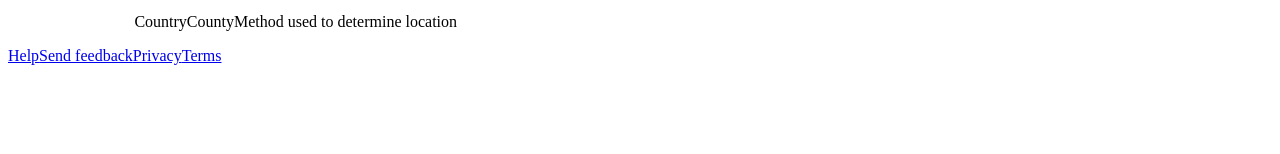
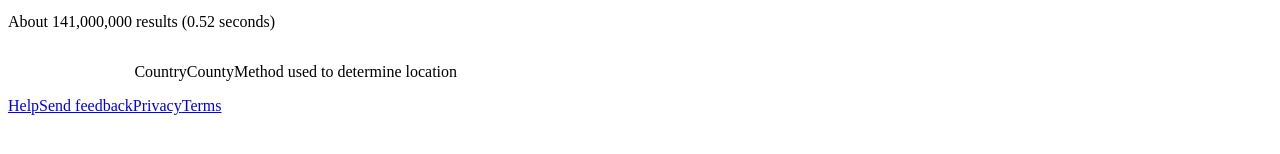
Before and after one commit to Gorvalis/curly-fortnight, a plain HTML site: page index.html in a window 1280 px wide. Shown: the part 88-242 px from the top of the page. Drawn offline with Linux system fonts and the light colour scheme.

Commit message:
Number of results

```diff
--- a/index.html
+++ b/index.html
@@ -23,6 +23,8 @@
   <a href=#>Settings</a>
   <a href=#>Tools</a>
 </bottomheader>
+<p>About 141,000,000 results (0.52 seconds) </p>
+
 <results>
 
 
```
